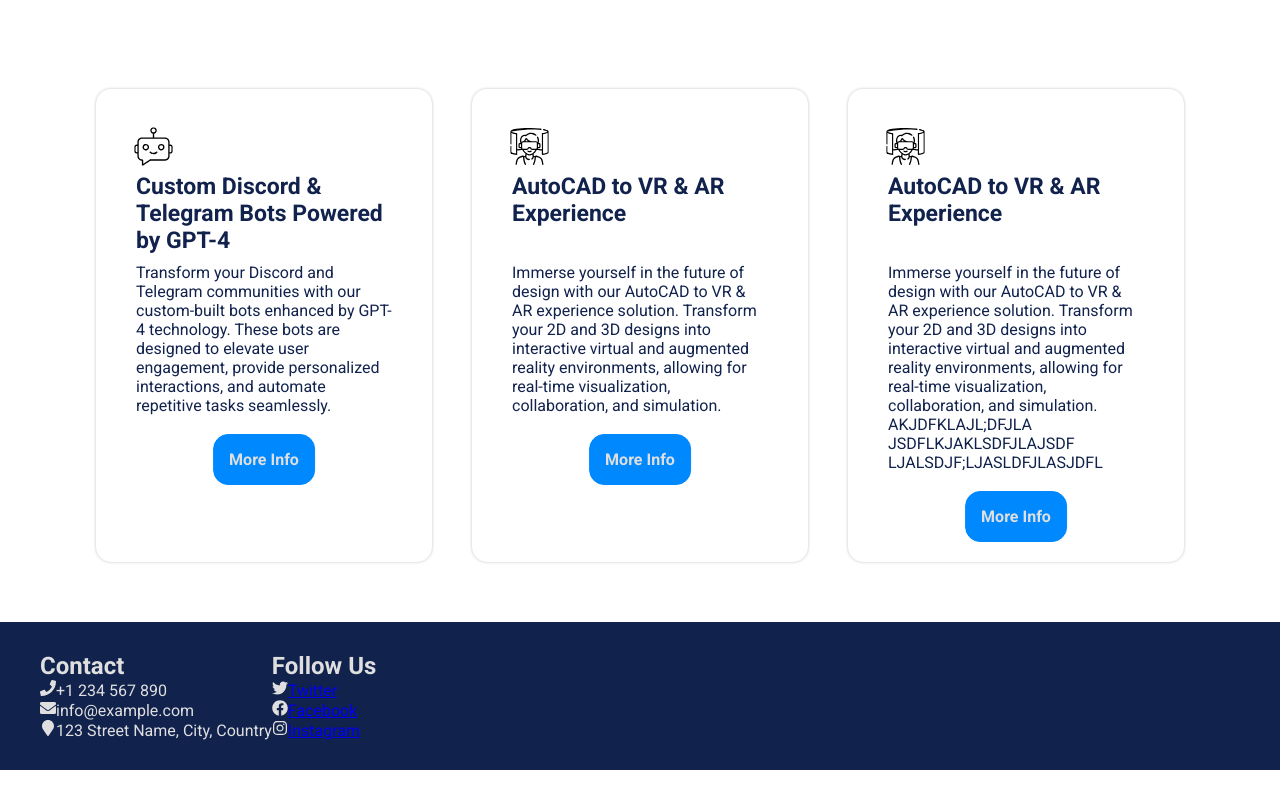
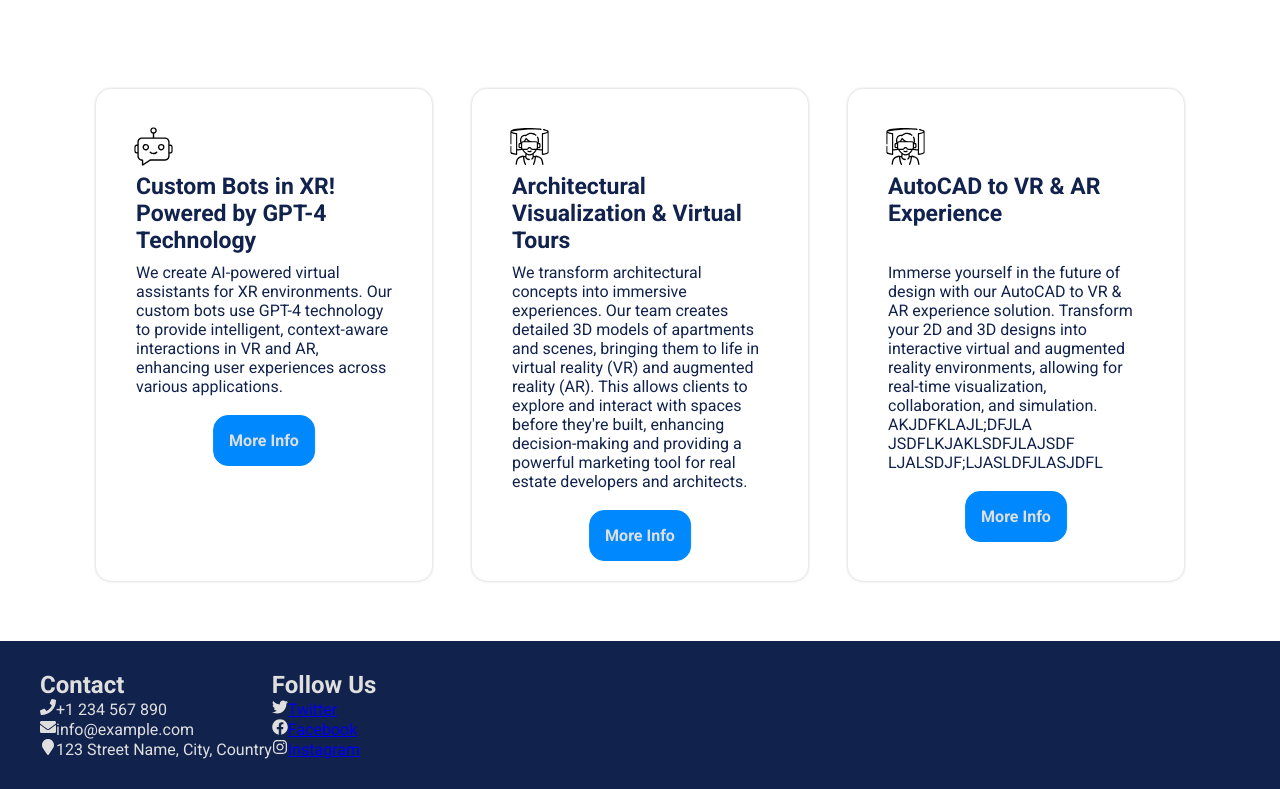
Before and after one commit to rabeeqiblawi/portfolio-nextjs, a Next.js app: page / in a window 1280 px wide. Shown: the part 2023-2812 px from the top of the page. Built offline with nearby package versions, Linux system fonts and the light colour scheme.

Commit message:
Update config.js

```diff
--- a/src/config.js
+++ b/src/config.js
@@ -46,8 +46,12 @@ export const config = {
             {
                 imageUrl: "",
                 icon: "/icons/bot.svg",
-                title: "Custom Discord & Telegram Bots Powered by GPT-4",
-                description: "Transform your Discord and Telegram communities with our custom-built bots enhanced by GPT-4 technology. These bots are designed to elevate user engagement, provide personalized interactions, and automate repetitive tasks seamlessly.",
+                title: "Custom Bots in XR! Powered by GPT-4 Technology",
+                description: `
+                 We create AI-powered virtual assistants for XR environments.
+                 Our custom bots use GPT-4 technology to provide intelligent,
+                 context-aware interactions in VR and AR,
+                 enhancing user experiences across various applications.`,
                 actionLink: "",
                 actionText: "More Info",
                 isHidden: false,
@@ -56,8 +60,13 @@ export const config = {
             {
                 imageUrl: "",
                 icon: "/icons/virtual-tour.svg",
-                title: "AutoCAD to VR & AR Experience",
-                description: "Immerse yourself in the future of design with our AutoCAD to VR & AR experience solution. Transform your 2D and 3D designs into interactive virtual and augmented reality environments, allowing for real-time visualization, collaboration, and simulation.",
+                title: "Architectural Visualization & Virtual Tours",
+                description: `We transform architectural concepts into immersive experiences.
+                 Our team creates detailed 3D models of apartments and scenes, bringing them
+                 to life in virtual reality (VR) and augmented reality (AR).
+                 This allows clients to explore and interact with spaces before they're built,
+                 enhancing decision-making and providing a powerful marketing tool for
+                 real estate developers and architects.`,
                 actionLink: "",
                 actionText: "More Info",
                 isHidden: false,
```
